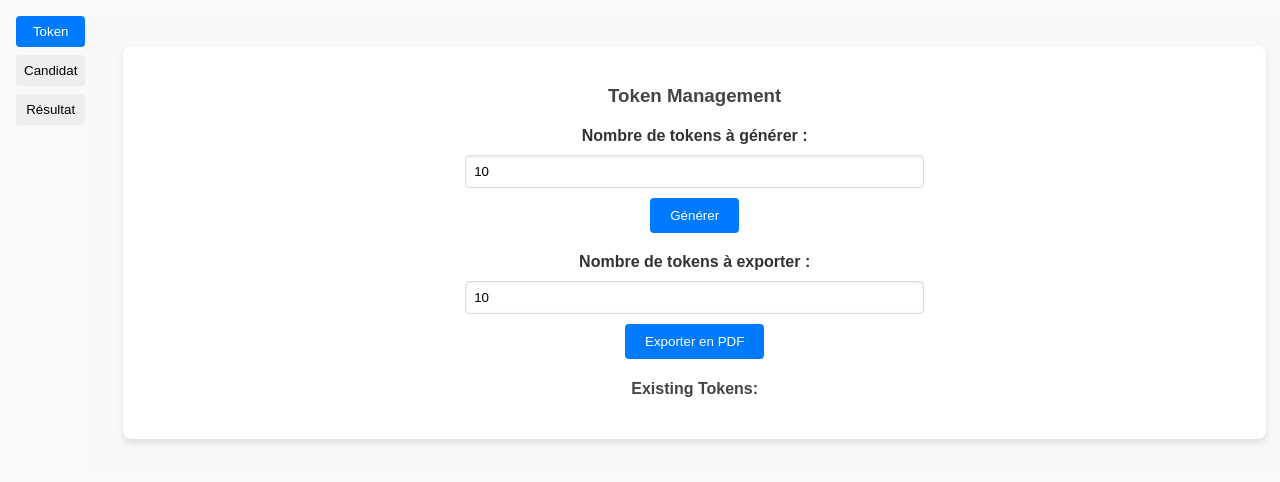
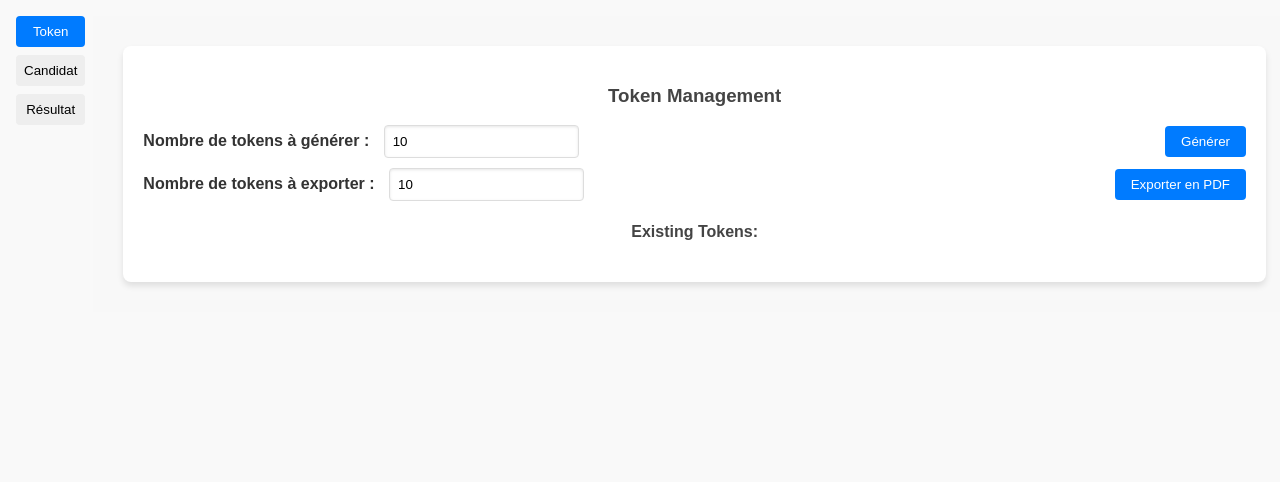
Before and after one commit to ctlinker/simple-voting, a PHP site: template src/private/view/dashboard.php in a window 1280 px wide. Shown: the top 482 px of the page. Run offline with PHP 8.4, Linux system fonts and the light colour scheme; the template is opened without the code that fills it, so the values that code supplies are empty.

Commit message:
feat: [part1] dashboard ui refactoring, section token

```diff
--- a/src/private/view/dashboard.php
+++ b/src/private/view/dashboard.php
@@ -120,20 +120,24 @@ $results = Database::fetchAll($sql);
 
                     <h3>Token Management</h3>
 
-                    <form method="POST" action="/api.php/?request=admin_dashboard">
+                    <form method="POST" action="/api.php/?request=admin_dashboard" class="token-form">
+                        <div class="form-group">
                             <label for="token_count">Nombre de tokens à générer :</label>
                             <input type="number" id="token_count" name="token_count" min="1" value="10" required>
-                        <button type="submit" name="generate_tokens">Générer</button>
+                        </div>
+                        <button type="submit" name="generate_tokens" class="btn-primary">Générer</button>
                     </form>
 
-                    <form method="POST" action="/api.php/?request=admin_dashboard" style="margin-top: 10px;">
+                    <form method="POST" action="/api.php/?request=admin_dashboard" class="token-form">
+                        <div class="form-group">
                             <label for="export_count">Nombre de tokens à exporter :</label>
                             <input type="number" id="export_count" name="export_count" min="1" value="10" required>
-                        <button type="submit" name="export_tokens_pdf">Exporter en PDF</button>
+                        </div>
+                        <button type="submit" name="export_tokens_pdf" class="btn-primary">Exporter en PDF</button>
                     </form>
 
                     <h4>Existing Tokens:</h4>
-                    <ul>
+                    <ul class="token-list">
                         <?php
                         $tokens = Database::fetchAll(
                             sql: "SELECT * FROM tokens ORDER BY id DESC LIMIT 20",
@@ -141,7 +145,7 @@ $results = Database::fetchAll($sql);
 
                         foreach ($tokens as $t) {
                             $status = $t["is_used"] ? "USED" : "ACTIVE";
-                            echo "<li>{$t["code"]} - <strong>$status</strong></li>";
+                            echo "<li class='token-item'><span class='token-code'>{$t["code"]}</span> - <strong class='token-status $status'>$status</strong></li>";
                         }
                         ?>
                     </ul>
@@ -208,10 +212,13 @@ $results = Database::fetchAll($sql);
                     </h2>
                     <form method="POST" action="/api.php/?request=admin_dashboard">
                         <?php
-                        $sql = "SELECT results_visible FROM admin_settings WHERE id = 1";
+                        $sql =
+                            "SELECT results_visible FROM admin_settings WHERE id = 1";
                         $visibility = Database::fetch($sql)["results_visible"];
 
-                        $buttonText = $visibility ? "Hide Results" : "Show Results";
+                        $buttonText = $visibility
+                            ? "Hide Results"
+                            : "Show Results";
                         ?>
                         <button type="submit" name="toggle_results_visibility">
                             <?= $buttonText ?>
@@ -225,7 +232,9 @@ $results = Database::fetchAll($sql);
                     <table>
                         <?php
                         // Calculate total for percentage
-                        $total_votes = array_sum(array_column($results, "vote_count"));
+                        $total_votes = array_sum(
+                            array_column($results, "vote_count"),
+                        );
 
                         foreach ($results as $row):
                             $width =
@@ -233,7 +242,9 @@ $results = Database::fetchAll($sql);
                                     ? ($row["vote_count"] / $total_votes) * 100
                                     : 0; ?>
                             <tr>
-                                <td width="150"><?= htmlspecialchars($row["name"]) ?></td>
+                                <td width="150"><?= htmlspecialchars(
+                                    $row["name"],
+                                ) ?></td>
                                 <td>
                                     <div class="bar-container">
                                         <div class="bar" style="width: <?= $width ?>%;">
--- a/src/public/style/dashboard.css
+++ b/src/public/style/dashboard.css
@@ -7,7 +7,9 @@ body {
     color: #333;
 }
 
-h1, h3, h4 {
+h1,
+h3,
+h4 {
     text-align: center;
     color: #444;
 }
@@ -26,7 +28,8 @@ table {
     box-shadow: 0px 4px 6px rgba(0, 0, 0, 0.1);
 }
 
-table th, table td {
+table th,
+table td {
     padding: 10px;
     text-align: center;
     border: 1px solid #ddd;
@@ -50,7 +53,7 @@ table td {
 }
 
 .bar {
-    background: #4CAF50;
+    background: #4caf50;
     height: 100%;
     text-align: center;
     color: white;
@@ -59,36 +62,40 @@ table td {
 }
 
 /* Forms */
-form {
-    width: 80%;
-    margin: 20px auto;
+form.token-form {
+    width: 100%;
+    margin: 10px 0;
     display: flex;
-    flex-direction: column;
+    flex-direction: row;
     align-items: center;
+    justify-content: space-between;
+    gap: 10px;
 }
 
-form label {
-    margin-bottom: 10px;
+form.token-form .form-group label {
+    margin-right: 10px;
     font-weight: bold;
+    flex: 1;
 }
 
-form input[type="number"] {
-    width: 50%;
+form.token-form .form-group input[type="number"] {
+    flex: 2;
     padding: 8px;
-    margin-bottom: 10px;
     border: 1px solid #ddd;
     border-radius: 4px;
     box-shadow: inset 0px 1px 3px rgba(0, 0, 0, 0.1);
 }
 
-form button {
-    padding: 10px 20px;
+form.token-form button.btn-primary {
+    padding: 8px 16px;
     background-color: #007bff;
     color: #fff;
     border: none;
     border-radius: 4px;
     cursor: pointer;
-    transition: background-color 0.2s ease, transform 0.2s ease;
+    transition:
+        background-color 0.2s ease,
+        transform 0.2s ease;
 }
 
 form button:hover {
@@ -100,25 +107,27 @@ form button:active {
 }
 
 /* Token List */
-ul {
+ul.token-list {
     list-style: none;
     padding: 0;
-    margin: 20px auto;
-    width: 80%;
+    margin: 10px 0;
+    width: 100%;
 }
 
-ul li {
-    padding: 10px;
-    margin-bottom: 10px;
-    background: #f8f8f8;
+ul.token-list .token-item {
+    padding: 8px;
+    margin-bottom: 8px;
+    background: #ffffff;
     border: 1px solid #ddd;
     border-radius: 4px;
     display: flex;
     justify-content: space-between;
     align-items: center;
+    box-shadow: 0px 2px 4px rgba(0, 0, 0, 0.1);
 }
 
-ul li strong {
+ul.token-list .token-item .token-status {
+    font-weight: bold;
     color: #007bff;
 }
 
@@ -135,7 +144,9 @@ ul li strong {
     border: none;
     border-radius: 4px;
     cursor: pointer;
-    transition: background-color 0.2s ease, transform 0.2s ease;
+    transition:
+        background-color 0.2s ease,
+        transform 0.2s ease;
 }
 
 .visibility-toggle button:hover {
```
Lines whose indentation alone changed are shown as unchanged.
